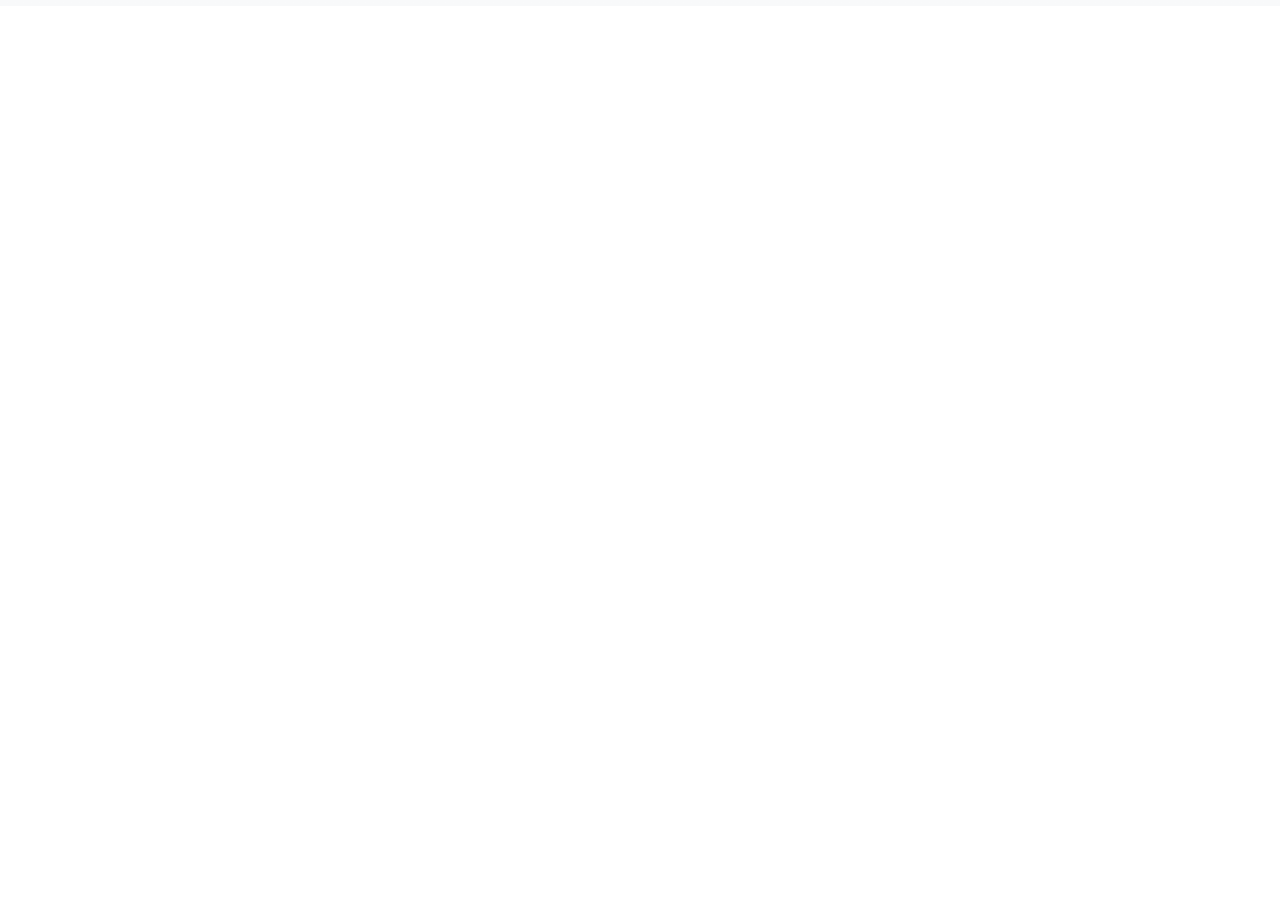
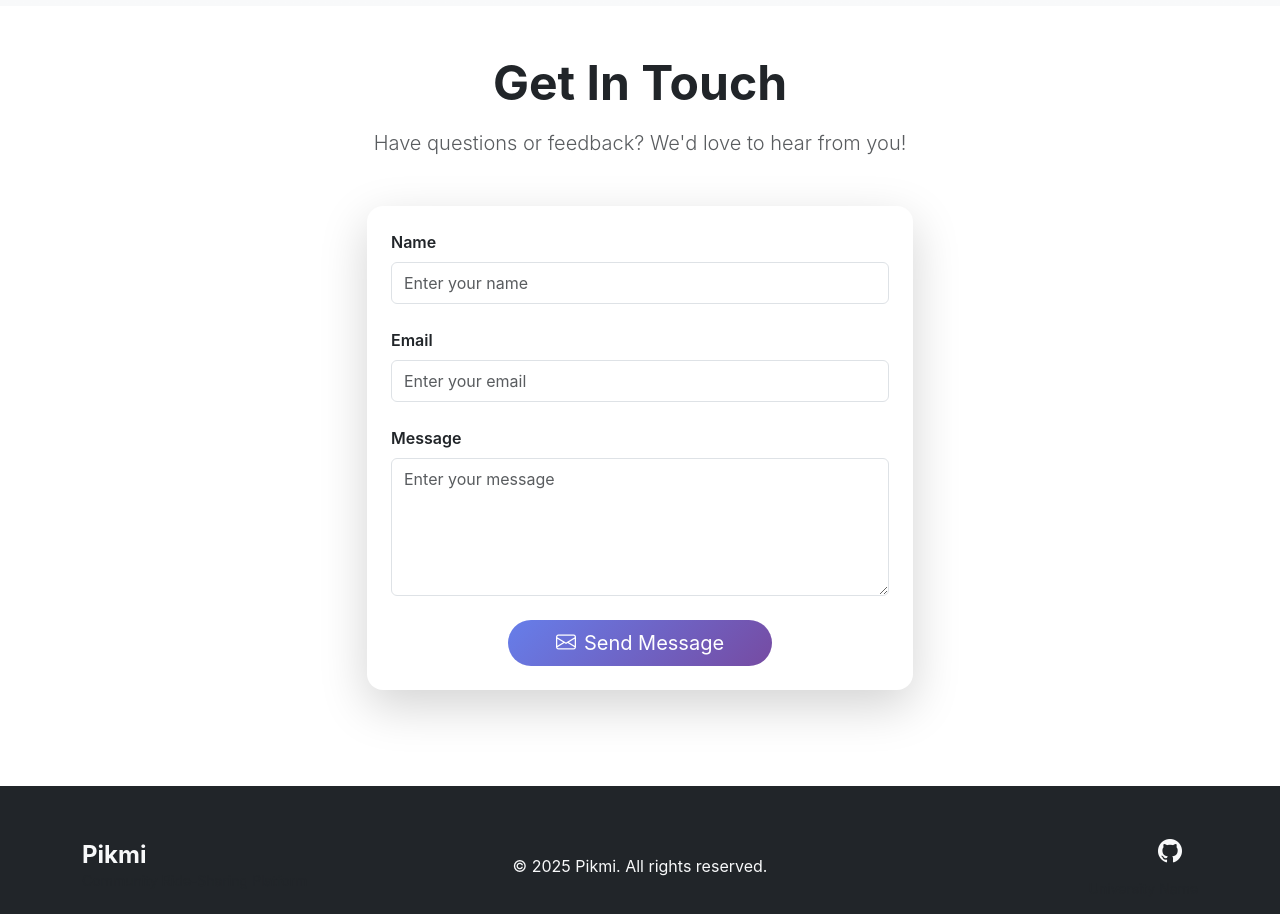
Before and after one commit to AliMostafaDev/pikmi-landing-page, a React (Create React App) app: page / in a window 1280 px wide. Shown: the part 5040-5954 px from the top of the page. Before the commit the page ends 5046 px from the top, so only its background shows below. Built offline with nearby package versions, Linux system fonts and the light colour scheme.

Commit message:
feat: add contact form and footer

```diff
--- a/src/App.js
+++ b/src/App.js
@@ -1,5 +1,6 @@
 import './App.css';
 import Navbar from './components/Navbar';
+import Footer from './components/Footer';
 import HeroSection from './sections/HeroSection';
 import ProblemSection from './sections/ProblemSection';
 import SolutionSection from './sections/SolutionSection';
@@ -7,6 +8,7 @@ import HowItWorks from './sections/HowItWorks';
 import FeaturesSection from './sections/FeaturesSection';
 import ScreenshotsSection from './sections/ScreenshotsSection';
 import TeamSection from './sections/TeamSection';
+import ContactSection from './sections/ContactSection';
 
 /**
  * Pikmi Landing Page
@@ -25,7 +27,9 @@ function App() {
         <FeaturesSection />
         <ScreenshotsSection />
         <TeamSection />
+        <ContactSection />
       </main>
+      <Footer />
     </div>
   );
 }
--- /dev/null
+++ b/src/components/Footer.js
@@ -0,0 +1,43 @@
+import { Container, Row, Col } from 'react-bootstrap';
+
+/**
+ * Footer Component
+ * Footer with logo, copyright, GitHub link, and university name
+ */
+function Footer() {
+  return (
+    <footer className="bg-dark text-light py-5 mt-5">
+      <Container>
+        <Row className="align-items-center">
+          <Col xs={12} md={4} className="text-center text-md-start mb-3 mb-md-0">
+            <h4 className="fw-bold mb-0">Pikmi</h4>
+            <p className="text-muted small mb-0">Community Ride-Sharing Platform</p>
+          </Col>
+
+          <Col xs={12} md={4} className="text-center mb-3 mb-md-0">
+            <p className="mb-0">
+              &copy; {new Date().getFullYear()} Pikmi. All rights reserved.
+            </p>
+          </Col>
+
+          <Col xs={12} md={4} className="text-center text-md-end">
+            <div className="mb-2">
+              <a
+                href="https://github.com/AliMostafaDev/pikmi-landing-page"
+                target="_blank"
+                rel="noopener noreferrer"
+                className="text-light text-decoration-none me-3"
+                style={{ fontSize: '1.5rem' }}
+              >
+                <i className="bi bi-github"></i>
+              </a>
+            </div>
+            <p className="text-muted small mb-0">University Name</p>
+          </Col>
+        </Row>
+      </Container>
+    </footer>
+  );
+}
+
+export default Footer;
--- /dev/null
+++ b/src/sections/ContactSection.js
@@ -0,0 +1,90 @@
+import { Container, Row, Col, Form, Button } from 'react-bootstrap';
+
+/**
+ * Contact Section Component
+ * Contact form for users to reach out
+ */
+function ContactSection() {
+  const handleSubmit = (e) => {
+    e.preventDefault();
+    // Form submission logic would go here
+    alert('Thank you for your message! We will get back to you soon.');
+  };
+
+  return (
+    <section id="contact" className="py-5">
+      <Container>
+        <div className="text-center mb-5">
+          <h2 className="display-5 fw-bold mb-3">Get In Touch</h2>
+          <p className="lead text-muted">
+            Have questions or feedback? We'd love to hear from you!
+          </p>
+        </div>
+
+        <Row className="justify-content-center">
+          <Col xs={12} md={8} lg={6}>
+            <Form onSubmit={handleSubmit} className="shadow-lg rounded-4 p-4 bg-white">
+              <Form.Group className="mb-4">
+                <Form.Label className="fw-semibold">Name</Form.Label>
+                <Form.Control
+                  type="text"
+                  placeholder="Enter your name"
+                  required
+                  className="py-2"
+                />
+              </Form.Group>
+
+              <Form.Group className="mb-4">
+                <Form.Label className="fw-semibold">Email</Form.Label>
+                <Form.Control
+                  type="email"
+                  placeholder="Enter your email"
+                  required
+                  className="py-2"
+                />
+              </Form.Group>
+
+              <Form.Group className="mb-4">
+                <Form.Label className="fw-semibold">Message</Form.Label>
+                <Form.Control
+                  as="textarea"
+                  rows={5}
+                  placeholder="Enter your message"
+                  required
+                  className="py-2"
+                />
+              </Form.Group>
+
+              <div className="text-center">
+                <Button
+                  type="submit"
+                  variant="primary"
+                  size="lg"
+                  className="px-5 py-2 rounded-pill"
+                  style={{
+                    background: 'linear-gradient(135deg, #667eea 0%, #764ba2 100%)',
+                    border: 'none',
+                    transition: 'transform 0.3s ease, box-shadow 0.3s ease'
+                  }}
+                  onMouseEnter={(e) => {
+                    e.currentTarget.style.transform = 'scale(1.05)';
+                    e.currentTarget.style.boxShadow = '0 5px 15px rgba(0,0,0,0.3)';
+                  }}
+                  onMouseLeave={(e) => {
+                    e.currentTarget.style.transform = 'scale(1)';
+                    e.currentTarget.style.boxShadow = 'none';
+                  }}
+                >
+                  <i className="bi bi-envelope me-2"></i>
+                  Send Message
+                </Button>
+              </div>
+            </Form>
+          </Col>
+        </Row>
+      </Container>
+    </section>
+  );
+}
+
+export default ContactSection;
```
